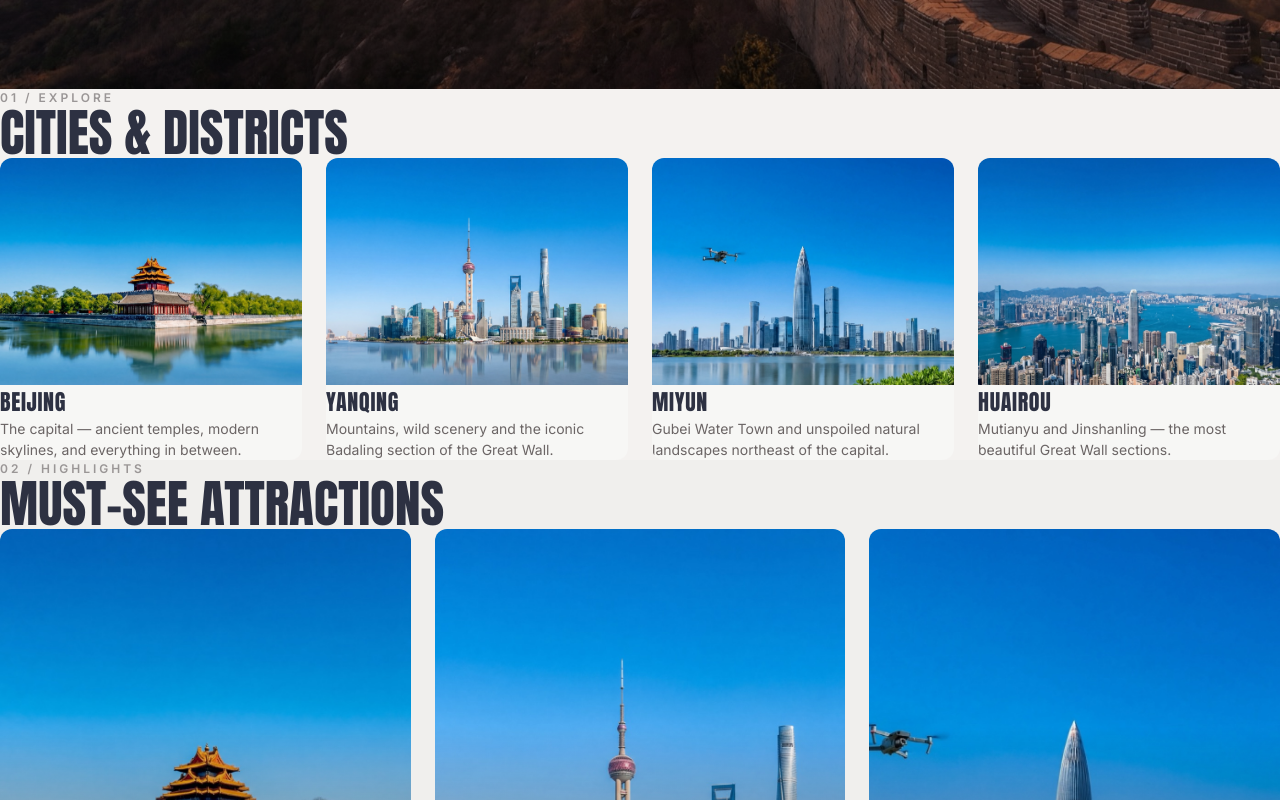
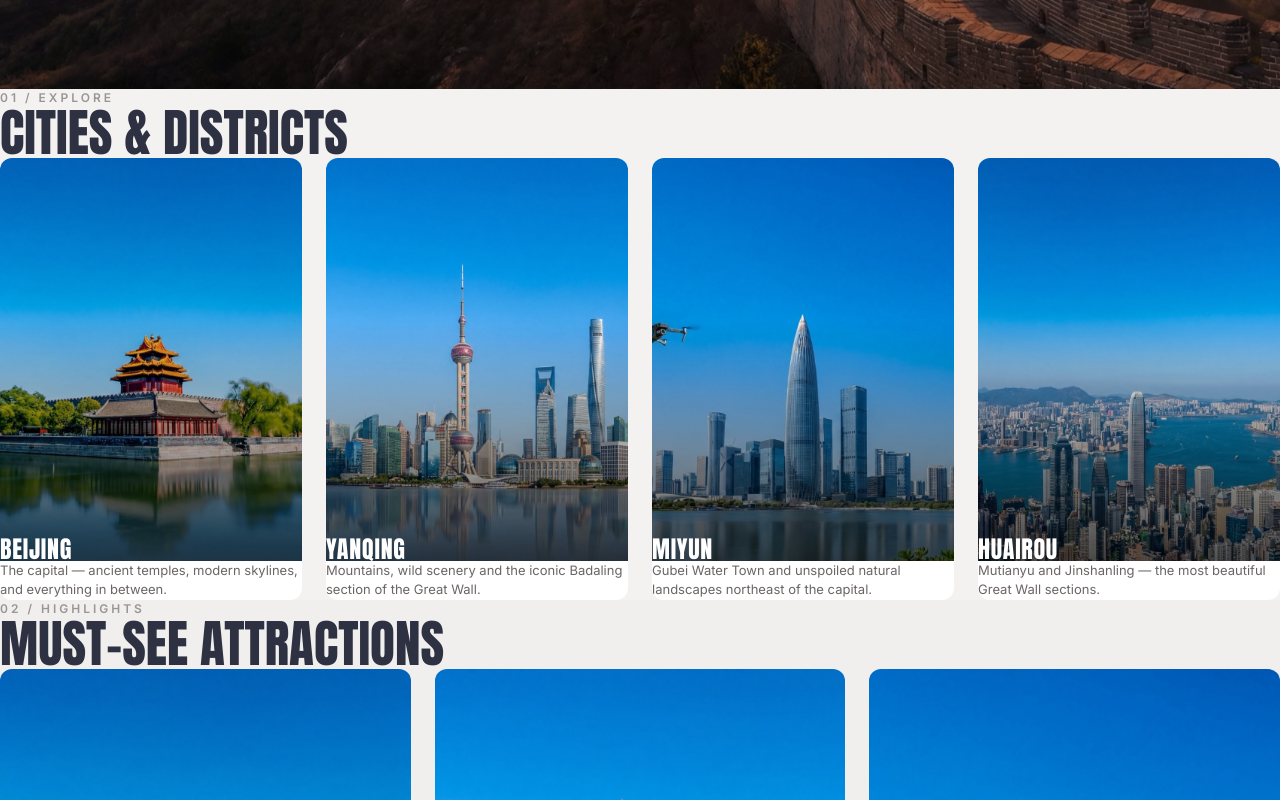
Before and after one commit to JameelHao/chinaquest-web, a Next.js app: page /destinations/beijing in a window 1280 px wide. Shown: the part 711-1511 px from the top of the page. Built offline with nearby package versions, Linux system fonts and the light colour scheme; a web font is replaced by a local one.

Commit message:
fix: redesign Beijing cities cards — image overlay title, vertical portrait ratio, white card bg
Co-Authored-By: Claude Opus 4.6 <noreply@anthropic.com>

```diff
--- a/src/app/destinations/beijing/page.tsx
+++ b/src/app/destinations/beijing/page.tsx
@@ -67,9 +67,9 @@ export default function BeijingPage() {
                 key={city.slug}
                 href={`/destinations/beijing/${city.slug}`}
                 className="group block rounded-xl overflow-hidden"
-                style={{ background: "#f7f7f5" }}
+                style={{ background: "#ffffff" }}
               >
-                <div className="relative aspect-[4/3] overflow-hidden">
+                <div className="relative" style={{ aspectRatio: "3/4" }}>
                   <Image
                     src={city.image}
                     alt={city.name}
@@ -77,25 +77,36 @@ export default function BeijingPage() {
                     className="object-cover transition-transform duration-500 group-hover:scale-105"
                     sizes="(max-width: 640px) 100vw, (max-width: 1024px) 50vw, 25vw"
                   />
-                </div>
-                <div className="p-5">
+                  {/* Gradient overlay at bottom */}
+                  <div
+                    className="absolute inset-0"
+                    style={{
+                      background: "linear-gradient(180deg, transparent 40%, rgba(0,0,0,0.65) 100%)",
+                    }}
+                  />
+                  {/* Title on image */}
+                  <div className="absolute bottom-0 left-0 right-0 p-5">
                     <h3
                       className="uppercase"
                       style={{
                         fontFamily: "'Anton', 'Bebas Neue', sans-serif",
-                      fontSize: 22,
+                        fontSize: 24,
                         fontWeight: 400,
-                      color: "#2d3142",
+                        color: "#ffffff",
                         letterSpacing: "0.03em",
+                        lineHeight: 1,
                       }}
                     >
                       {city.name}
                     </h3>
+                  </div>
+                </div>
+                {/* Description below image */}
+                <div className="p-4">
                   <p
-                    className="mt-2"
                     style={{
                       fontFamily: "'Inter', sans-serif",
-                      fontSize: 14,
+                      fontSize: 13,
                       lineHeight: 1.5,
                       color: "#6b6565",
                     }}
```
Lines whose indentation alone changed are shown as unchanged.
